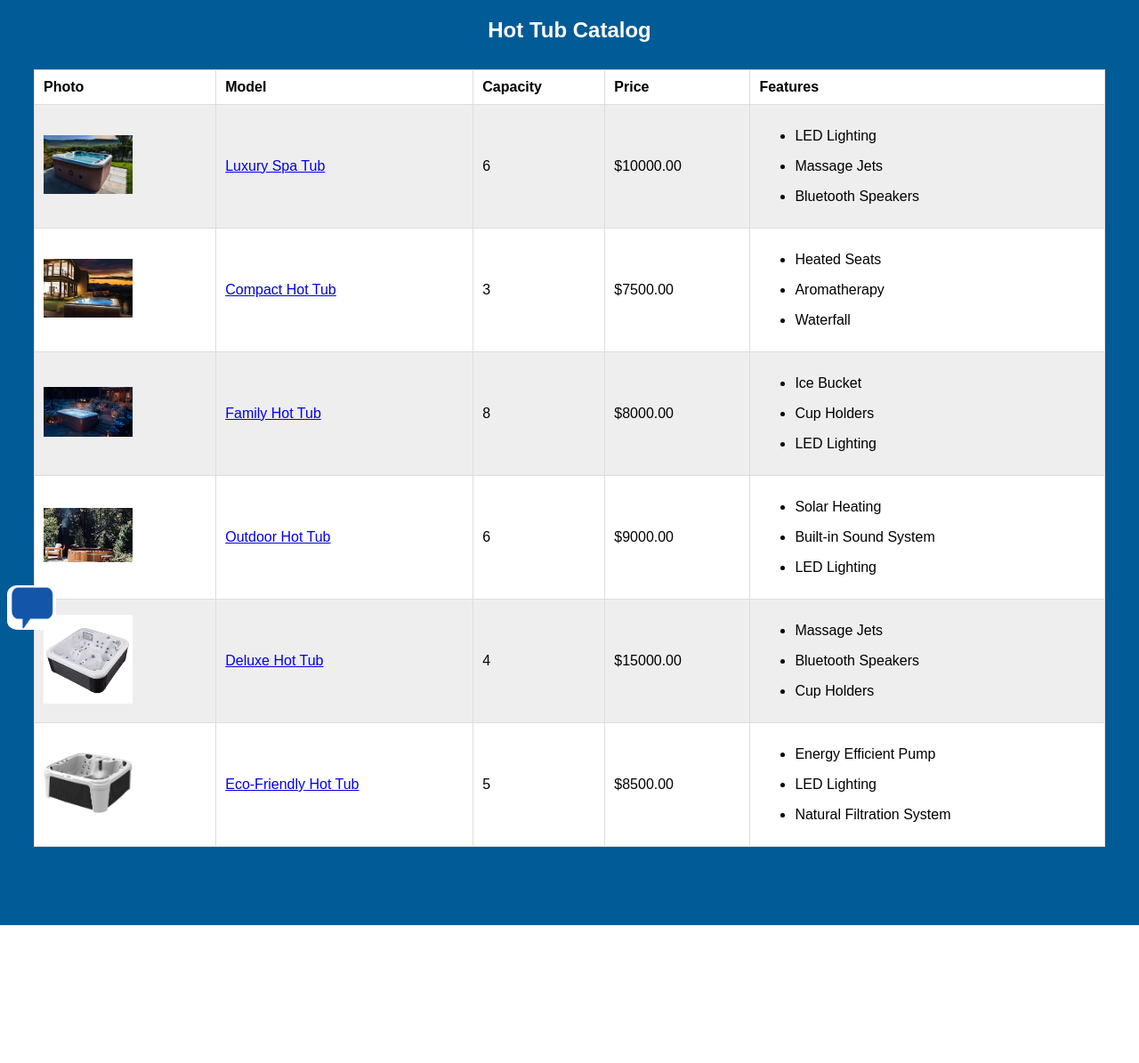
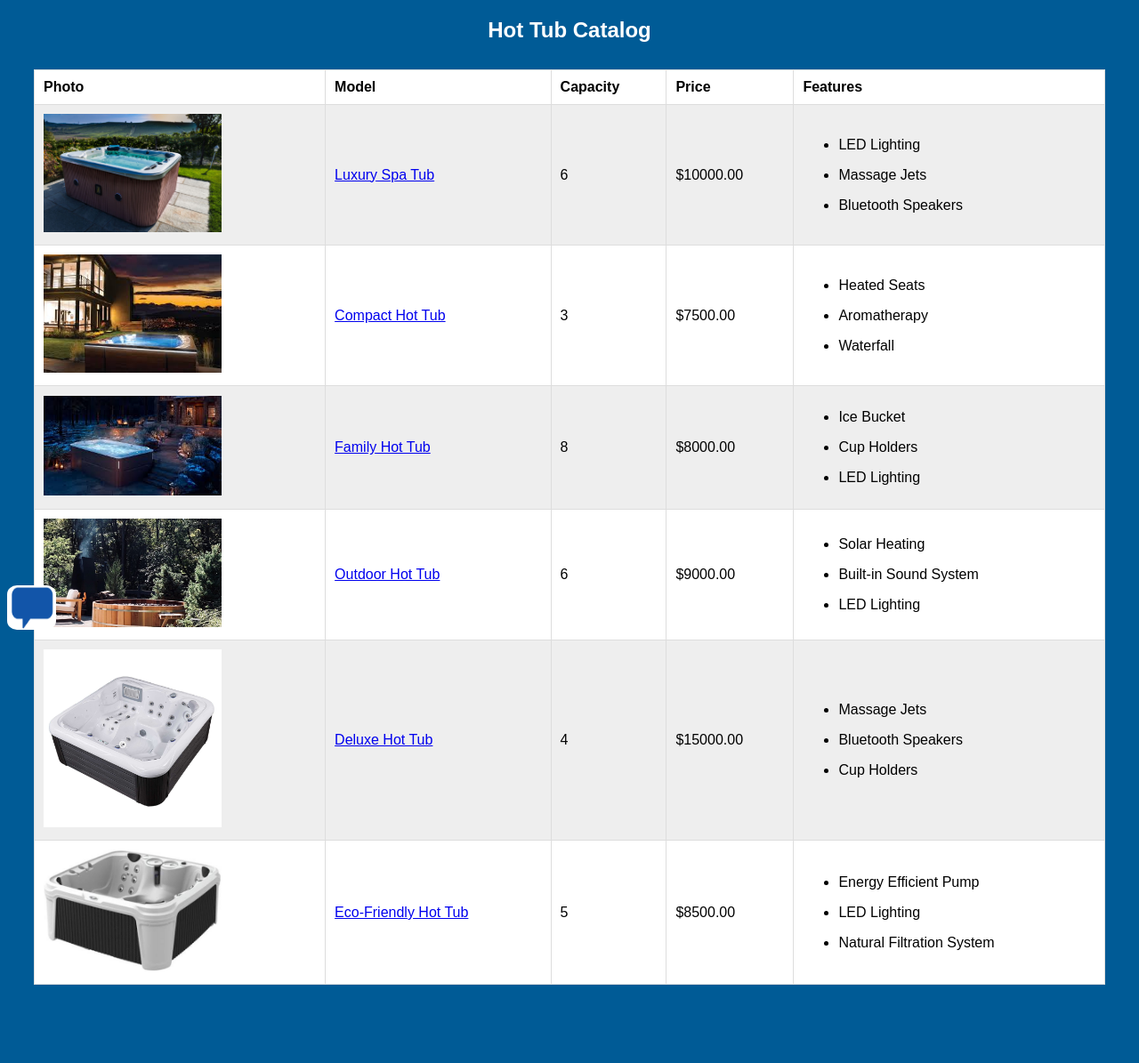
Before and after one commit to davooos/CSCI331-Final-Site, a Flask app: page /catalog in a window 1280 px wide. Shown: the part 87-1282 px from the top of the page at 89% size. Before the commit the page ends 1127 px from the top, so only its background shows below. Run offline with Flask 3, Linux system fonts and the light colour scheme.

Commit message:
complete

```diff
--- a/templates/catalog.html
+++ b/templates/catalog.html
@@ -15,7 +15,7 @@
             </tr>
             {% for tub in tubs %}
             <tr>
-                <td><img src="{{ tub.image }}" alt="{{ tub.name }}" style="width:100px; height:auto;"></td>
+                <td><img src="{{ tub.image }}" alt="{{ tub.name }}" style="width:200px; height:auto;"></td>
                 <td><a href="/chatbot">{{ tub.name }}</a></td>
                 <td>{{ tub.capacity }}</td>
                 <td>${{ tub.price }}</td>
```
Also changed, not shown: 1 other file.
